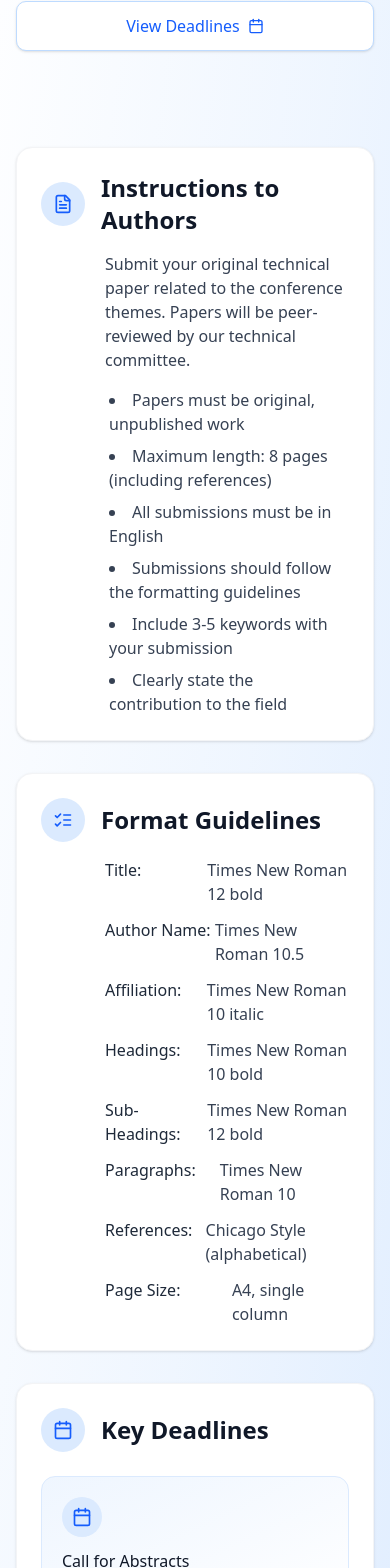
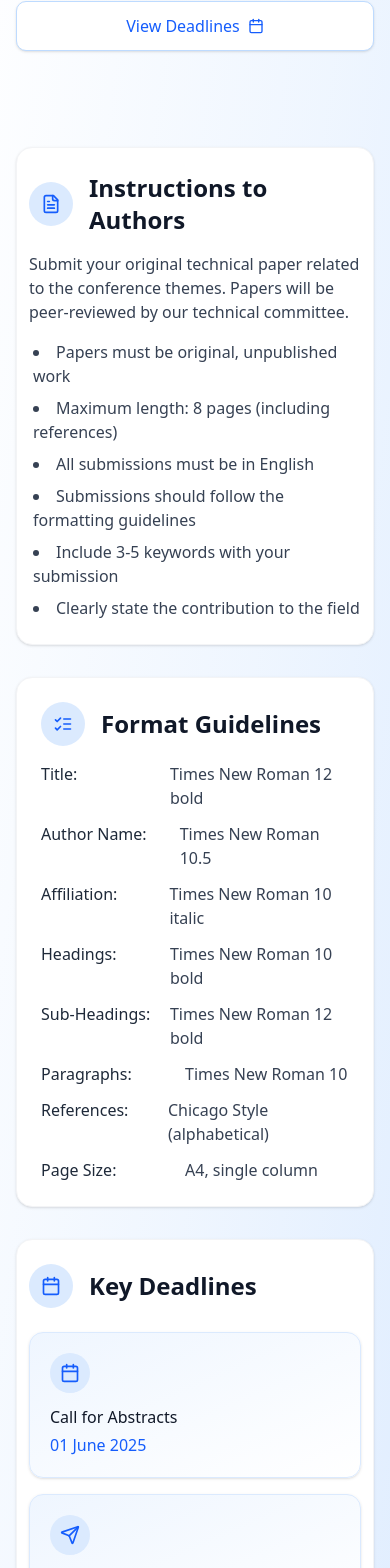
Before and after one commit to anirban2005143a/international-conference-digimin-2025, a Next.js app in the folder frontend/: page /callforpapers in a window 390 px wide. Shown: the part 384-1952 px from the top of the page. Built offline with nearby package versions, Linux system fonts and the light colour scheme; a web font is replaced by a local one.

Commit message:
finally done the call for paper page

```diff
--- a/frontend/src/components/callForPaperPage/CallForPaperPage.jsx
+++ b/frontend/src/components/callForPaperPage/CallForPaperPage.jsx
@@ -2,7 +2,7 @@
 
 import { useEffect, useRef } from 'react';
 import { Mail, Calendar, FileText, ListChecks, ArrowRight, Send } from 'lucide-react';
-import { motion, useAnimation, useInView, stagger } from 'framer-motion';
+import { motion, useAnimation, useInView, stagger, delay } from 'framer-motion';
 
 // Animation variants
 const fadeInUp = {
@@ -11,8 +11,8 @@ const fadeInUp = {
     opacity: 1,
     y: 0,
     transition: {
-      delay: i * 0.15,
-      duration: 0.6,
+      delay: i * 0.25,
+      duration: 1,
       ease: [0.16, 1, 0.3, 1],
     },
   }),
@@ -52,17 +52,7 @@ const item = {
   }
 };
 
-const scaleUp = {
-  hidden: { scale: 0.95, opacity: 0 },
-  visible: {
-    scale: 1,
-    opacity: 1,
-    transition: {
-      duration: 0.6,
-      ease: "easeOut"
-    }
-  }
-};
+
 
 export default function CallForPapers() {
   const controls = useAnimation();
@@ -128,12 +118,11 @@ export default function CallForPapers() {
         <div className="grid grid-cols-1 lg:grid-cols-2 gap-8">
           {/* Section: Instructions to Authors */}
           <motion.section
-            className="bg-white p-6 rounded-2xl shadow-sm border border-gray-100 hover:shadow-md transition-shadow"
+            className="bg-white md:p-6 py-6 px-3 rounded-2xl shadow-sm border border-gray-100 hover:shadow-md transition-shadow"
             variants={fadeInUp}
             initial="hidden"
             whileInView="visible"
             viewport={{ once: true, margin: "-100px" }}
-            custom={1}
           >
             <div className="flex items-center mb-4">
               <div className="bg-blue-100 p-3 rounded-full mr-4">
@@ -143,7 +132,7 @@ export default function CallForPapers() {
                 Instructions to Authors
               </h2>
             </div>
-            <div className="pl-16">
+            <div className="md:pl-16">
               <p className="text-gray-700 mb-4">
                 Submit your original technical paper related to the conference themes. Papers will be peer-reviewed by our technical committee.
               </p>
@@ -164,7 +153,7 @@ export default function CallForPapers() {
             variants={fadeInUp}
             initial="hidden"
             whileInView="visible"
-            viewport={{ once: true, margin: "-100px" }}
+            viewport={{ once: true, margin: "-50px" }}
             custom={2}
           >
             <div className="flex items-center mb-4">
@@ -175,7 +164,7 @@ export default function CallForPapers() {
                 Format Guidelines
               </h2>
             </div>
-            <div className="pl-16">
+            <div className="md:pl-16">
               <ul className="space-y-3">
                 <li className="flex">
                   <span className="font-medium text-gray-800 w-36">Title:</span>
@@ -215,11 +204,11 @@ export default function CallForPapers() {
 
           {/* Section: Deadlines - Full width */}
           <motion.section
-            className="bg-white p-6 rounded-2xl shadow-sm border border-gray-100 hover:shadow-md transition-shadow lg:col-span-2"
+            className="bg-white md:p-6 py-6 px-3 rounded-2xl shadow-sm border border-gray-100 hover:shadow-md transition-shadow lg:col-span-2"
             variants={fadeInUp}
             initial="hidden"
             whileInView="visible"
-            viewport={{ once: true, margin: "-100px" }}
+            viewport={{ once: true, margin: "-50px" }}
             custom={3}
             id="deadlines"
           >
@@ -261,13 +250,11 @@ export default function CallForPapers() {
               ].map((deadline, index) => (
                 <motion.div
                   key={index}
-                  className="bg-gradient-to-br from-blue-50 to-white p-5 rounded-xl border border-blue-100 hover:border-blue-200 transition-all"
-                  variants={scaleUp}
+                  className="bg-gradient-to-br from-blue-50 to-white p-5 rounded-xl border border-blue-100 hover:border-blue-200 shadow-sm"
                   initial="hidden"
                   whileInView="visible"
-                  viewport={{ once: true, margin: "-50px" }}
-                  custom={index + 4}
-                  whileHover={{ y: -5 }}
+                  viewport={{ once: true, amount: 0.2 }}
+                  whileHover={{ y: -5, boxShadow: "0 10px 20px rgba(0,0,0,0.1)" }}
                 >
                   <div className="bg-blue-100 w-10 h-10 rounded-full flex items-center justify-center mb-3">
                     {deadline.icon}
```
